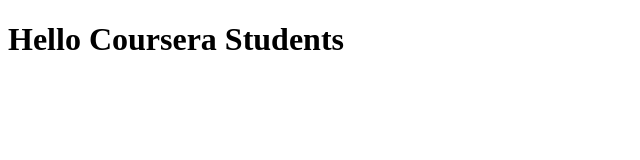
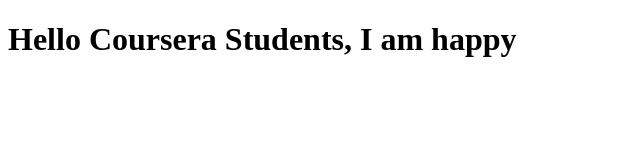
Before and after one commit to yvesbizu/coursera-test, a plain HTML site: page index.html in a window 1280 px wide. Shown: the whole page, without its empty margins (0-640 px from the left). Drawn offline with Linux system fonts and the light colour scheme.

Commit message:
Next First web file

```diff
--- a/index.html
+++ b/index.html
@@ -5,6 +5,6 @@
     <title>Hello Coursera</title>
   </head>
   <body>
-    <h1>Hello Coursera Students</h1>
+    <h1>Hello Coursera Students, I am happy</h1>
   </body>
 </html>
```
